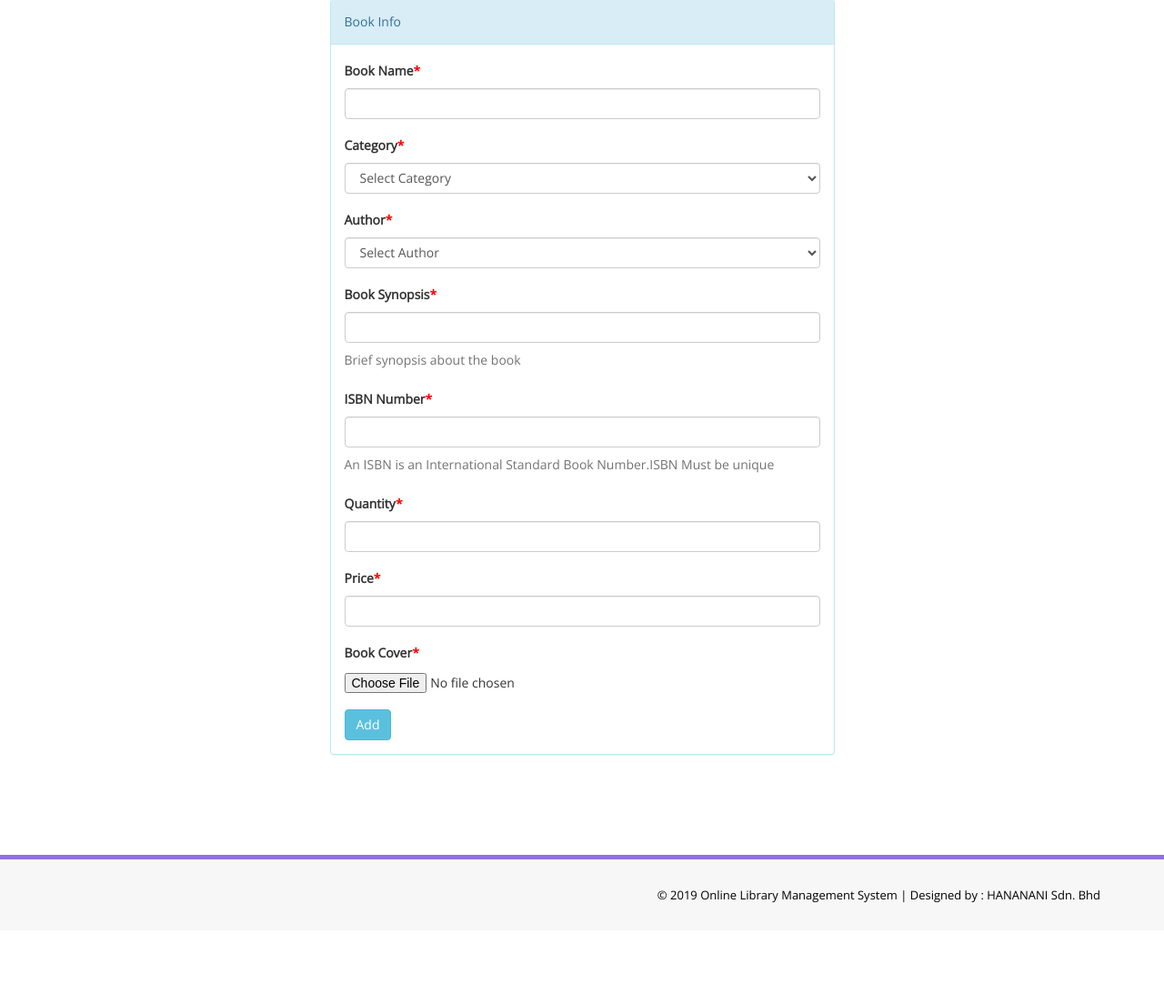
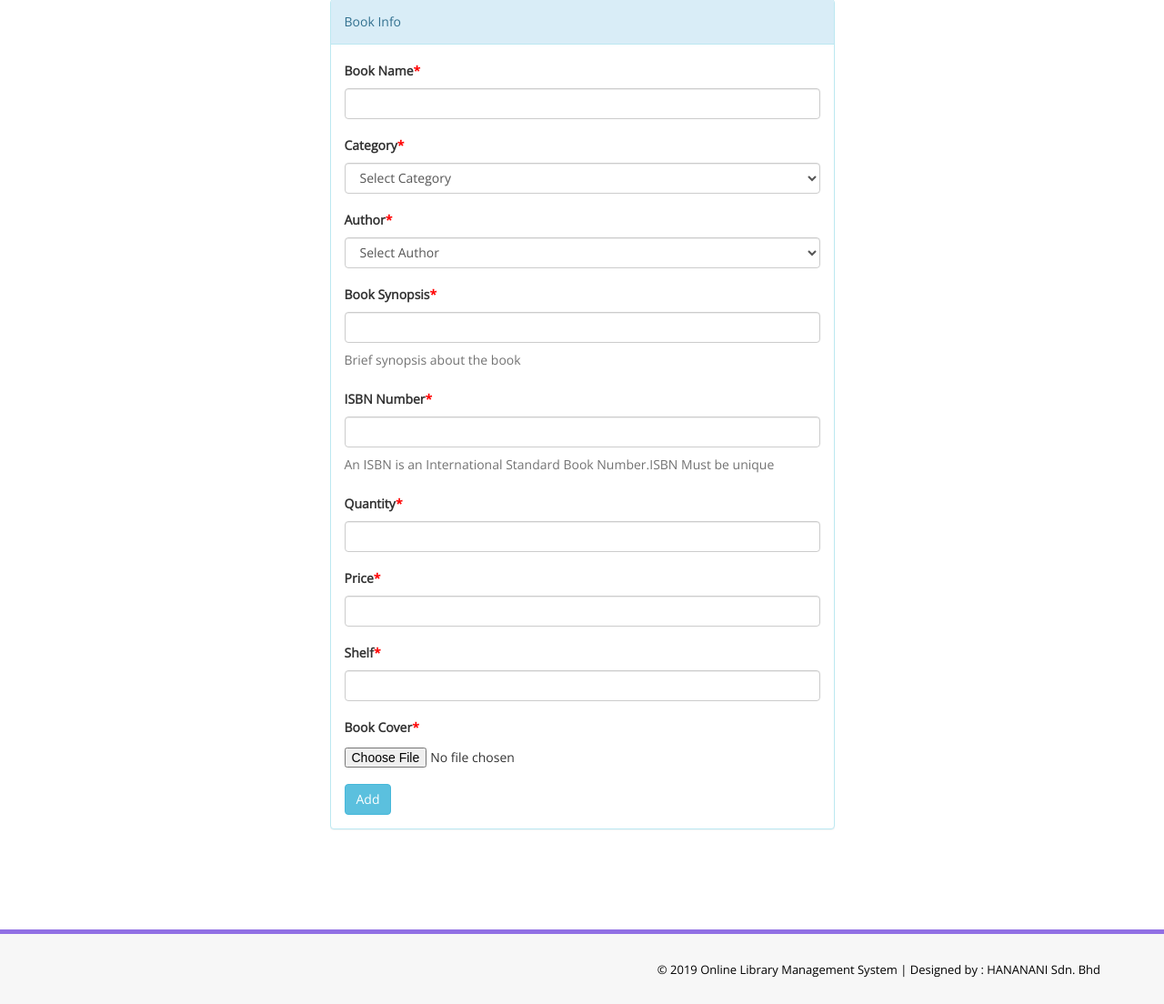
Before and after one commit to naqibrifqi/library, a PHP site: page /admin/add-book.php in a window 1280 px wide. Shown: the part 330-1434 px from the top of the page at 91% size. Before the commit the page ends 1323 px from the top, so only its background shows below. Run offline with PHP 8.4, Linux system fonts and the light colour scheme; the visitor is signed in with stand-in values (Sample User, id 1); tables that the repository leaves empty or names only in its code hold one stand-in row (values such as "Sample post"); data that the repository does not hold is empty.

Commit message:
Update add-book.php

```diff
--- a/admin/add-book.php
+++ b/admin/add-book.php
@@ -62,8 +62,13 @@
             echo "Sorry, your file was not uploaded.";
             // if everything is ok, try to upload file
         } else {
-            if (move_uploaded_file($_FILES["bookcover"]["tmp_name"], $target_file)) {
-                echo "The file " . basename($_FILES["bookcover"]["name"]) . " has been uploaded.";
+
+            $temp = explode(".", $_FILES["bookcover"]["name"]);
+            $newfilename = round(microtime(true)) . "." . end($temp);
+            //move_uploaded_file($_FILES["file"]["tmp_name"], $target_dir . $newfilename);
+
+            if (move_uploaded_file($_FILES["bookcover"]["tmp_name"], $target_dir . $newfilename)) {
+                echo "The file " . $newfilename . " has been uploaded.";
             } else {
                 echo "Sorry, there was an error uploading your file.";
                 $uploadOk = 0;
@@ -79,9 +84,10 @@
             $isbn = $_POST['isbn'];
             $bookdesc = $_POST['bookdesc'];
             $quantity = $_POST['quantity'];
+            $shelf = $_POST['shelf'];
             $price = $_POST['price'];
-            $bookcover = basename($_FILES["bookcover"]["name"]);
-            $sql = "INSERT INTO  tblbooks(BookName,CatId,AuthorId,ISBNNumber, bookdesc, quantity, BookPrice, bookcover) VALUES(:bookname,:category,:author,:isbn,:bookdesc,:quantity,:price,:bookcover)";
+            $bookcover = basename($newfilename);
+            $sql = "INSERT INTO  tblbooks(BookName,CatId,AuthorId,ISBNNumber, bookdesc, quantity, BookPrice, shelf, bookcover) VALUES(:bookname,:category,:author,:isbn,:bookdesc,:quantity,:price,:shelf,:bookcover)";
             $query = $dbh->prepare($sql);
             $query->bindParam(':bookname', $bookname, PDO::PARAM_STR);
             $query->bindParam(':category', $category, PDO::PARAM_STR);
@@ -90,6 +96,7 @@
             $query->bindParam(':bookdesc', $bookdesc, PDO::PARAM_STR);
             $query->bindParam(':quantity', $quantity, PDO::PARAM_STR);
             $query->bindParam(':price', $price, PDO::PARAM_STR);
+            $query->bindParam(':shelf', $shelf, PDO::PARAM_STR);
             $query->bindParam(':bookcover', $bookcover, PDO::PARAM_STR);
             $query->execute();
             $lastInsertId = $dbh->lastInsertId();
@@ -142,7 +149,7 @@
 
                     </div>
                     <div class="row">
-                        <div class="col-md-6 col-sm-6 col-xs-12 col-md-offset-3"">
+                        <div class="col-md-6 col-sm-6 col-xs-12 col-md-offset-3">
     <div class=" panel panel-info">
                             <div class="panel-heading">
                                 Book Info
@@ -151,12 +158,12 @@
                                 <form role="form" method="post" enctype="multipart/form-data">
                                     <div class="form-group">
                                         <label>Book Name<span style="color:red;">*</span></label>
-                                        <input class="form-control" type="text" name="bookname" autocomplete="off" required />
+                                        <input class="form-control" type="text" name="bookname" autocomplete="off" required value="<?php if(isset($_POST['bookname'])) echo $_POST['bookname']; ?>"/>
                                     </div>
 
                                     <div class="form-group">
                                         <label> Category<span style="color:red;">*</span></label>
-                                        <select class="form-control" name="category" required="required">
+                                        <select class="form-control" name="category" required="required" value="<?php if(isset($_POST['category'])) echo $_POST['category']; ?>">
                                             <option value=""> Select Category</option>
                                             <?php
                                             $status = 1;
@@ -177,7 +184,7 @@
 
                                     <div class="form-group">
                                         <label> Author<span style="color:red;">*</span></label>
-                                        <select class="form-control" name="author" required="required">
+                                        <select class="form-control" name="author" required="required" value="<?php if(isset($_POST['author'])) echo $_POST['author']; ?>">
                                             <option value=""> Select Author</option>
                                             <?php
 
@@ -196,24 +203,29 @@
 
                                     <div class="form-group">
                                         <label>Book Synopsis<span style="color:red;">*</span></label>
-                                        <input class="form-control" type="text" name="bookdesc" required="required" autocomplete="off" />
+                                        <input class="form-control" type="text" name="bookdesc" required="required" autocomplete="off" value="<?php if(isset($_POST['bookdesc'])) echo $_POST['bookdesc']; ?>"/>
                                         <p class="help-block">Brief synopsis about the book</p>
                                     </div>
 
                                     <div class="form-group">
                                         <label>ISBN Number<span style="color:red;">*</span></label>
-                                        <input class="form-control" type="text" name="isbn" required="required" autocomplete="off" />
+                                        <input class="form-control" type="text" name="isbn" required="required" autocomplete="off" value="<?php if(isset($_POST['isbn'])) echo $_POST['isbn']; ?>"/>
                                         <p class="help-block">An ISBN is an International Standard Book Number.ISBN Must be unique</p>
                                     </div>
 
                                     <div class="form-group">
                                         <label>Quantity<span style="color:red;">*</span></label>
-                                        <input class="form-control" type="text" name="quantity" required="required" autocomplete="off" />
+                                        <input class="form-control" type="text" name="quantity" required="required" autocomplete="off" value="<?php if(isset($_POST['quantity'])) echo $_POST['quantity']; ?>"/>
                                     </div>
 
                                     <div class="form-group">
                                         <label>Price<span style="color:red;">*</span></label>
-                                        <input class="form-control" type="text" name="price" autocomplete="off" required="required" />
+                                        <input class="form-control" type="text" name="price" autocomplete="off" required="required" value="<?php if(isset($_POST['price'])) echo $_POST['price']; ?>"/>
+                                    </div>
+
+                                    <div class="form-group">
+                                        <label>Shelf<span style="color:red;">*</span></label>
+                                        <input class="form-control" type="text" name="shelf" autocomplete="off" required="required" value="<?php if(isset($_POST['shelf'])) echo $_POST['shelf']; ?>"/>
                                     </div>
 
                                     <div class="form-group">
```
